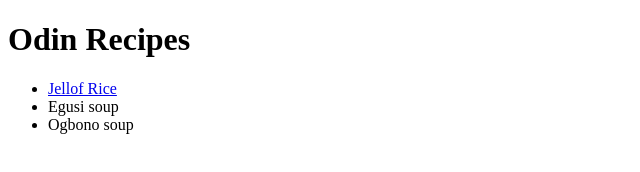
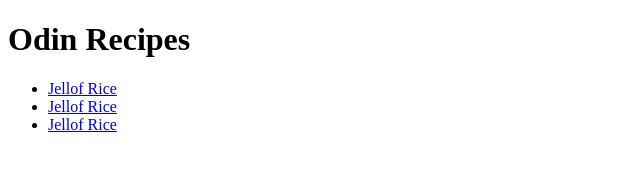
Before and after one commit to Adaezelyn/odin-recipes, a plain HTML site: page index.html in a window 1280 px wide. Shown: the whole page, without its empty margins (0-640 px from the left). Drawn offline with Linux system fonts and the light colour scheme.

Commit message:
link typo

```diff
--- a/index.html
+++ b/index.html
@@ -9,8 +9,8 @@
     <h1>Odin Recipes</h1>
     <ul>
         <li><a href="recipes/jellof.html">Jellof Rice</a></li>
-        <li><a href="recipes/Egusi_soup.html"></a>Egusi soup</li>
-        <li><a href="Ogbono_soup.html"></a>Ogbono soup</li>
-    </ul>
+        <li><a href="recipes/Egusi_soup.html">Jellof Rice</a></li>
+        <li><a href="recipes/Ogbono_soup.html">Jellof Rice</a></li>
+
 </body>
 </html>
```
